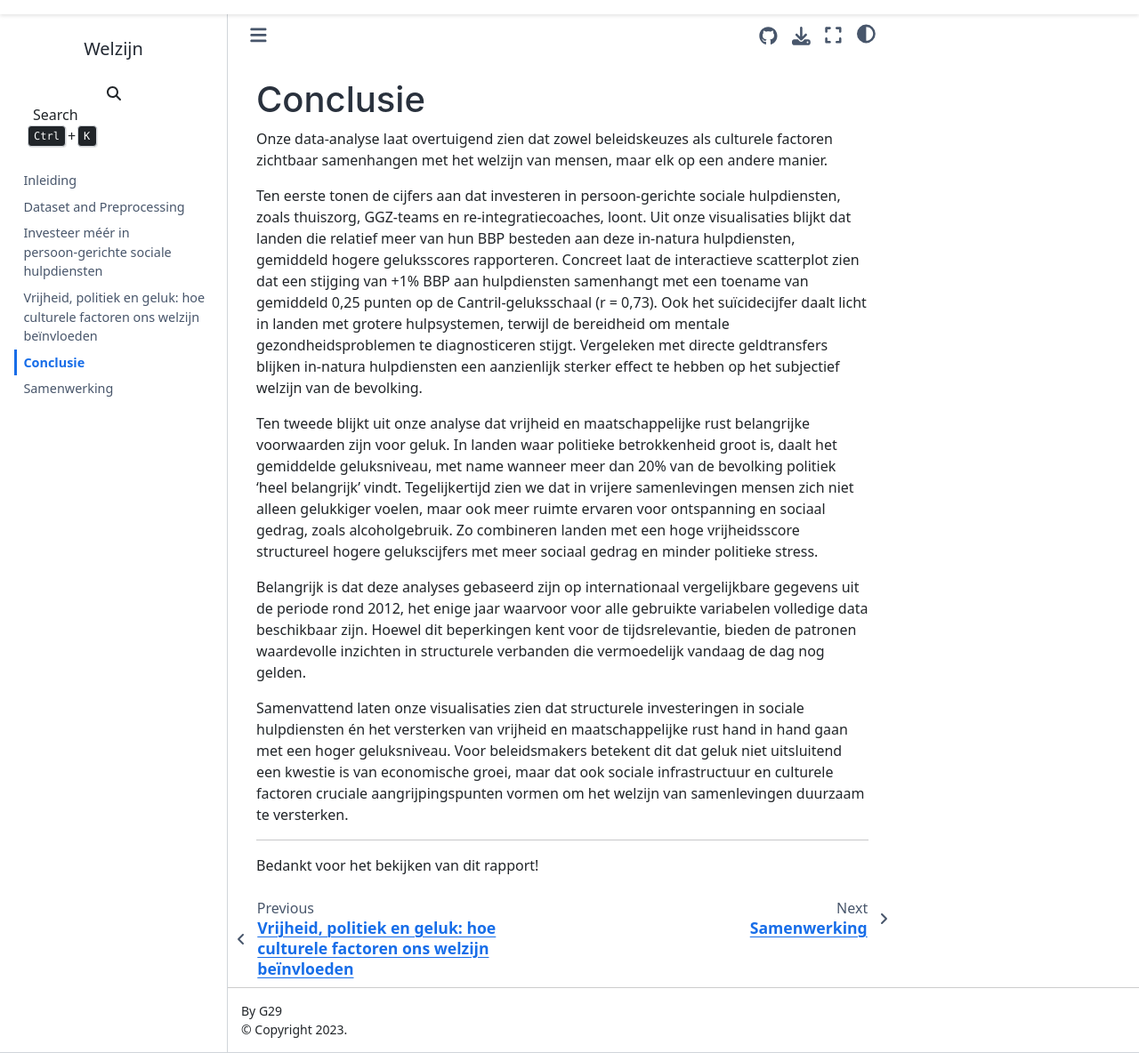
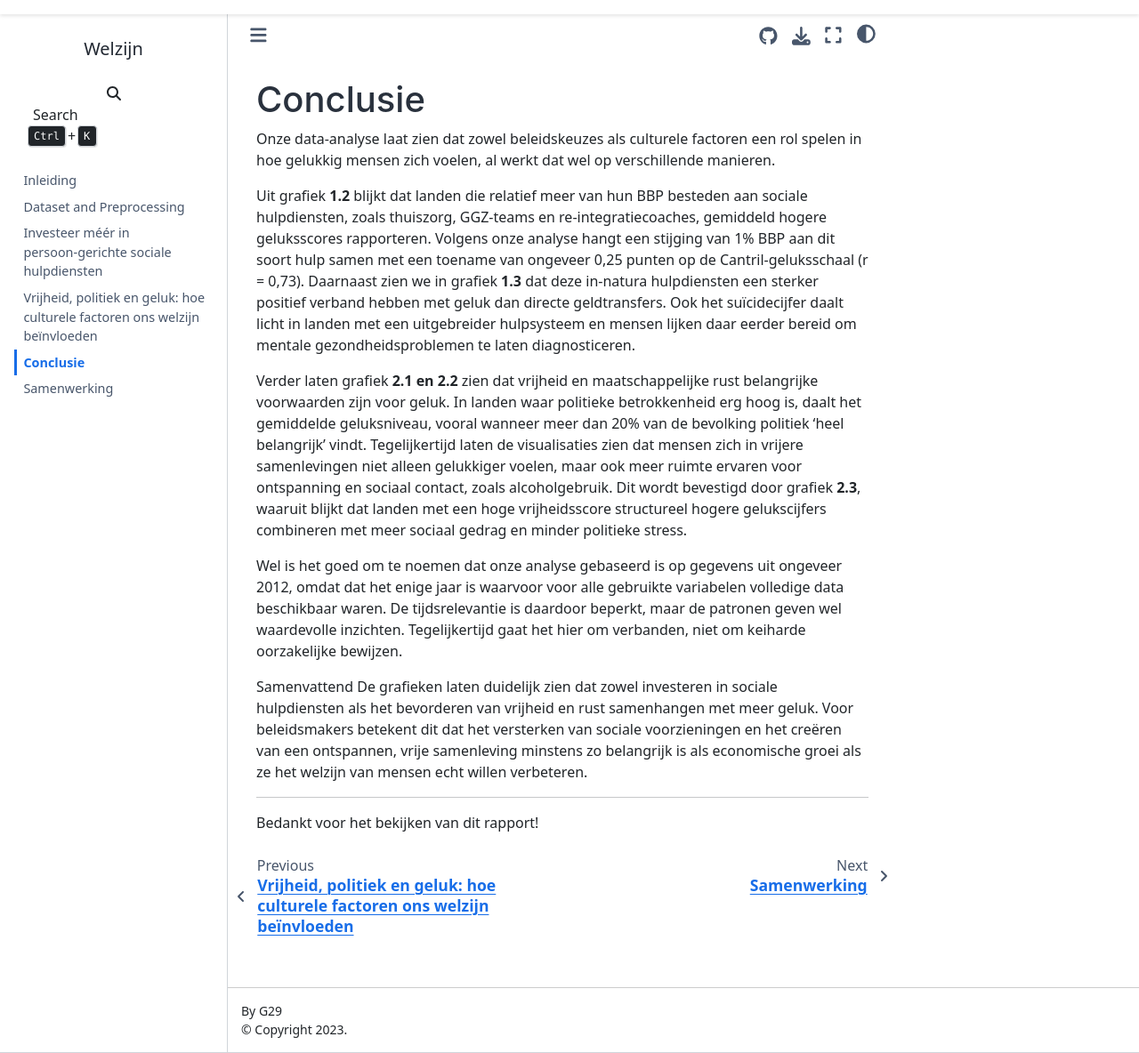
Before and after one commit to JanKawak/G29, a Jupyter Book: the page built from conclusie.md, in a window 1280 px wide and 1184 px high. Shown: the whole window at 89% size. Built offline with Jupyter Book 1.0.4 settings and Sphinx 7.4.7 and the Sphinx Book theme 1.1.4, drawn with Linux system fonts in a browser that asks for light colours; comment, search, counter and statistics services are not loaded.

Commit message:
Refactor conclusion section for clarity and conciseness

```diff
--- a/conclusie.md
+++ b/conclusie.md
@@ -1,13 +1,14 @@
 # Conclusie
-Onze data-analyse laat overtuigend zien dat zowel beleidskeuzes als culturele factoren zichtbaar samenhangen met het welzijn van mensen, maar elk op een andere manier.
+Onze data-analyse laat zien dat zowel beleidskeuzes als culturele factoren een rol spelen in hoe gelukkig mensen zich voelen, al werkt dat wel op verschillende manieren.
 
-Ten eerste tonen de cijfers aan dat investeren in persoon-gerichte sociale hulpdiensten, zoals thuiszorg, GGZ-teams en re-integratiecoaches, loont. Uit onze visualisaties blijkt dat landen die relatief meer van hun BBP besteden aan deze in-natura hulpdiensten, gemiddeld hogere geluksscores rapporteren. Concreet laat de interactieve scatterplot zien dat een stijging van +1% BBP aan hulpdiensten samenhangt met een toename van gemiddeld 0,25 punten op de Cantril-geluksschaal (r = 0,73). Ook het suïcidecijfer daalt licht in landen met grotere hulpsystemen, terwijl de bereidheid om mentale gezondheidsproblemen te diagnosticeren stijgt. Vergeleken met directe geldtransfers blijken in-natura hulpdiensten een aanzienlijk sterker effect te hebben op het subjectief welzijn van de bevolking.
+Uit grafiek **1.2** blijkt dat landen die relatief meer van hun BBP besteden aan sociale hulpdiensten, zoals thuiszorg, GGZ-teams en re-integratiecoaches, gemiddeld hogere geluksscores rapporteren. Volgens onze analyse hangt een stijging van 1% BBP aan dit soort hulp samen met een toename van ongeveer 0,25 punten op de Cantril-geluksschaal (r = 0,73). Daarnaast zien we in grafiek **1.3** dat deze in-natura hulpdiensten een sterker positief verband hebben met geluk dan directe geldtransfers. Ook het suïcidecijfer daalt licht in landen met een uitgebreider hulpsysteem en mensen lijken daar eerder bereid om mentale gezondheidsproblemen te laten diagnosticeren.
 
-Ten tweede blijkt uit onze analyse dat vrijheid en maatschappelijke rust belangrijke voorwaarden zijn voor geluk. In landen waar politieke betrokkenheid groot is, daalt het gemiddelde geluksniveau, met name wanneer meer dan 20% van de bevolking politiek 'heel belangrijk' vindt. Tegelijkertijd zien we dat in vrijere samenlevingen mensen zich niet alleen gelukkiger voelen, maar ook meer ruimte ervaren voor ontspanning en sociaal gedrag, zoals alcoholgebruik. Zo combineren landen met een hoge vrijheidsscore structureel hogere gelukscijfers met meer sociaal gedrag en minder politieke stress.
+Verder laten grafiek **2.1 en 2.2** zien dat vrijheid en maatschappelijke rust belangrijke voorwaarden zijn voor geluk. In landen waar politieke betrokkenheid erg hoog is, daalt het gemiddelde geluksniveau, vooral wanneer meer dan 20% van de bevolking politiek ‘heel belangrijk’ vindt. Tegelijkertijd laten de visualisaties zien dat mensen zich in vrijere samenlevingen niet alleen gelukkiger voelen, maar ook meer ruimte ervaren voor ontspanning en sociaal contact, zoals alcoholgebruik. Dit wordt bevestigd door grafiek **2.3**, waaruit blijkt dat landen met een hoge vrijheidsscore structureel hogere gelukscijfers combineren met meer sociaal gedrag en minder politieke stress.
 
-Belangrijk is dat deze analyses gebaseerd zijn op internationaal vergelijkbare gegevens uit de periode rond 2012, het enige jaar waarvoor voor alle gebruikte variabelen volledige data beschikbaar zijn. Hoewel dit beperkingen kent voor de tijdsrelevantie, bieden de patronen waardevolle inzichten in structurele verbanden die vermoedelijk vandaag de dag nog gelden.
+Wel is het goed om te noemen dat onze analyse gebaseerd is op gegevens uit ongeveer 2012, omdat dat het enige jaar is waarvoor voor alle gebruikte variabelen volledige data beschikbaar waren. De tijdsrelevantie is daardoor beperkt, maar de patronen geven wel waardevolle inzichten. Tegelijkertijd gaat het hier om verbanden, niet om keiharde oorzakelijke bewijzen.
 
-Samenvattend laten onze visualisaties zien dat structurele investeringen in sociale hulpdiensten én het versterken van vrijheid en maatschappelijke rust hand in hand gaan met een hoger geluksniveau. Voor beleidsmakers betekent dit dat geluk niet uitsluitend een kwestie is van economische groei, maar dat ook sociale infrastructuur en culturele factoren cruciale aangrijpingspunten vormen om het welzijn van samenlevingen duurzaam te versterken.
+Samenvattend
+De grafieken laten duidelijk zien dat zowel investeren in sociale hulpdiensten als het bevorderen van vrijheid en rust samenhangen met meer geluk. Voor beleidsmakers betekent dit dat het versterken van sociale voorzieningen en het creëren van een ontspannen, vrije samenleving minstens zo belangrijk is als economische groei als ze het welzijn van mensen echt willen verbeteren.
 
 ---
 
```
